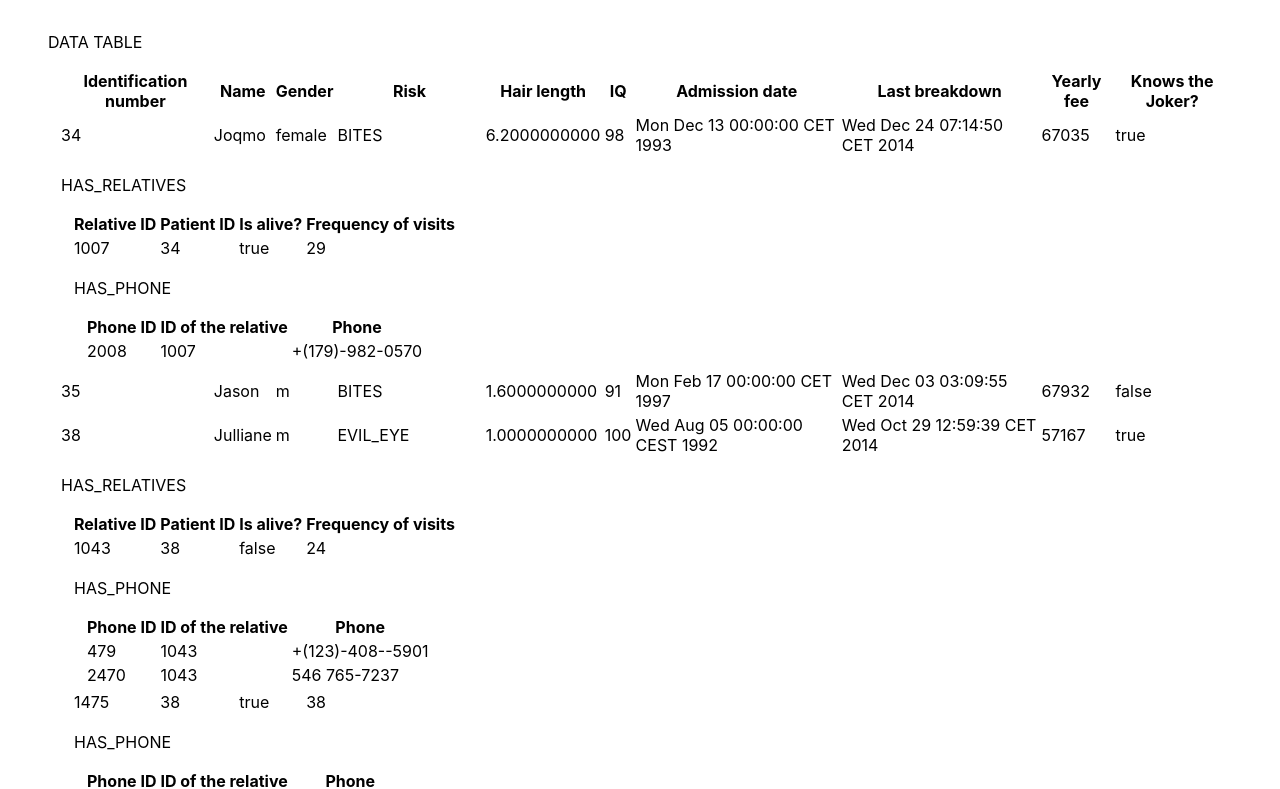
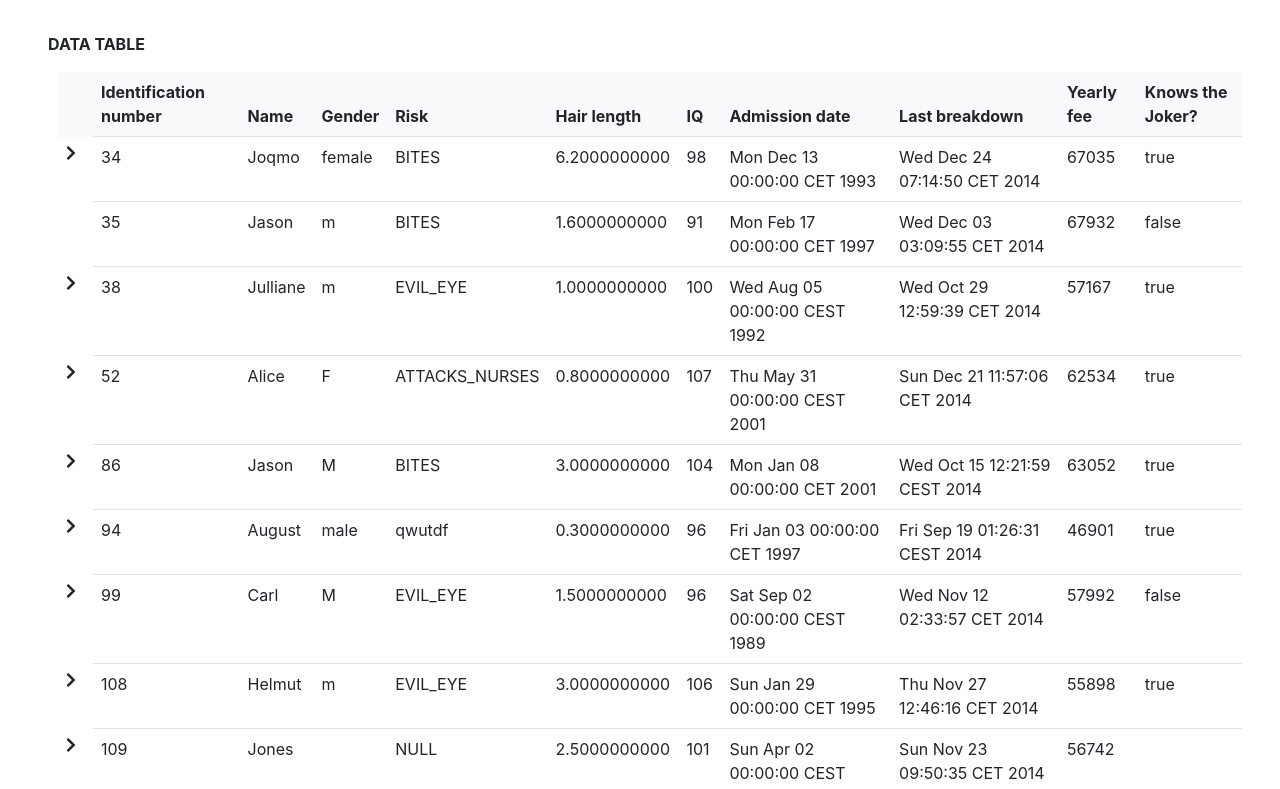
Before and after one commit to marcofriso/data-kids-table, a React (Create React App) app: page / in a window 1280 px wide. Shown: the top 789 px of the page. Built offline with nearby package versions, Linux system fonts and the light colour scheme.

Commit message:
feat: implement accordion functionality

```diff
--- a/public/index.html
+++ b/public/index.html
@@ -1,15 +1,15 @@
 <!DOCTYPE html>
 <html lang="en">
+
 <head>
   <meta charset="utf-8" />
   <link rel="icon" href="%PUBLIC_URL%/favicon.ico" />
   <meta name="viewport" content="width=device-width, initial-scale=1" />
   <meta name="theme-color" content="#000000" />
-    <meta
-      name="description"
-      content="Web site created using create-react-app"
-    />
+  <meta name="description" content="Web site created using create-react-app" />
   <link rel="apple-touch-icon" href="%PUBLIC_URL%/logo192.png" />
+  <link href="https://cdn.jsdelivr.net/npm/bootstrap@5.2.3/dist/css/bootstrap.min.css" rel="stylesheet"
+    integrity="sha384-rbsA2VBKQhggwzxH7pPCaAqO46MgnOM80zW1RWuH61DGLwZJEdK2Kadq2F9CUG65" crossorigin="anonymous">
   <!--
       manifest.json provides metadata used when your web app is installed on a
       user's mobile device or desktop. See https://developers.google.com/web/fundamentals/web-app-manifest/
@@ -24,8 +24,11 @@
       work correctly both with client-side routing and a non-root public URL.
       Learn how to configure a non-root public URL by running `npm run build`.
     -->
+
+  <script defer src="https://use.fontawesome.com/releases/v5.0.8/js/all.js"></script>
   <title>React App</title>
 </head>
+
 <body>
   <noscript>You need to enable JavaScript to run this app.</noscript>
   <div id="root"></div>
@@ -40,4 +43,5 @@
       To create a production bundle, use `npm run build` or `yarn build`.
     -->
 </body>
+
 </html>
--- a/src/App.css
+++ b/src/App.css
@@ -40,3 +40,8 @@ table {
     transform: rotate(360deg);
   }
 }
+
+.accordion-button {
+  width: 35px;
+  color: green;
+}
--- a/src/App.tsx
+++ b/src/App.tsx
@@ -1,12 +1,19 @@
-import React from "react";
+import React, { useState } from "react";
 import "./App.css";
 import Table from "./components/Table";
 import tableData from "./data/example-data.json";
 
 const App = () => {
+  const [openKidsGroupUUIDs, setOpenKidsGroupUUIDs] = useState([]);
+
   return (
     <div className="App">
-      <Table tableData={tableData} name="Data Table" />
+      <Table
+        tableData={tableData}
+        name="Data Table"
+        openKidsGroupUUIDs={openKidsGroupUUIDs}
+        setOpenKidsGroupUUIDs={setOpenKidsGroupUUIDs}
+      />
     </div>
   );
 };
--- a/src/components/Table.jsx
+++ b/src/components/Table.jsx
@@ -1,36 +1,100 @@
-import React, { Fragment } from "react";
+import React, { useState, Fragment } from "react";
 import { v4 as uuid } from "uuid";
 
-const Table = ({ tableData, name }) => {
+const Table = ({
+  tableData,
+  name,
+  openKidsGroupUUIDs,
+  setOpenKidsGroupUUIDs,
+}) => {
   const headerGroups = Object.keys(tableData[0].data);
+
+  const toggleAccordion = (kidsGroupUUID) => {
+    if (openKidsGroupUUIDs.includes(kidsGroupUUID)) {
+      setOpenKidsGroupUUIDs(
+        openKidsGroupUUIDs.filter((uuid) => uuid !== kidsGroupUUID)
+      );
+    } else {
+      // console.log(1, [...openKidsGroupUUIDs, kidsGroupUUID]);
+      // console.log(2, [...openKidsGroupUUIDs]);
+      // console.log(3, kidsGroupUUID);
+      setOpenKidsGroupUUIDs([...openKidsGroupUUIDs, kidsGroupUUID]);
+    }
+  };
 
   return (
     <>
-      <p>{name.toUpperCase()}</p>
-      <table>
-        <thead>
+      <p className="fw-bold">{name.toUpperCase()}</p>
+      <table className="table">
+        <thead className="bg-light">
           <tr>
+            <th scope="col" className="accordion-button" />
             {headerGroups.map((headerGroup) => (
-              <th key={uuid()}>{headerGroup}</th>
+              <th scope="col" key={uuid()}>
+                {headerGroup}
+              </th>
             ))}
           </tr>
         </thead>
         <tbody>
           {tableData.map((row) => (
             <Fragment key={uuid()}>
+              {Object.keys(row.kids).length ? (
+                (() => {
+                  const kidsGroupUUID = `${headerGroups[0]}-${
+                    row.data[headerGroups[0]]
+                  }`;
+                  const openAccordion =
+                    openKidsGroupUUIDs.includes(kidsGroupUUID);
+
+                  return (
+                    <>
                       <tr>
+                        <td
+                          className="accordion-button"
+                          onClick={() => toggleAccordion(kidsGroupUUID)}
+                        >
+                          <i
+                            className={
+                              openAccordion
+                                ? "fa fa-chevron-down"
+                                : "fa fa-chevron-right"
+                            }
+                          />
+                        </td>
                         {headerGroups.map((val) => (
                           <td key={uuid()}>{row.data[val]}</td>
                         ))}
                       </tr>
-              {Object.keys(row.kids) &&
+                      {openAccordion &&
                         Object.keys(row.kids).map((val) => (
-                  <tr key={uuid()}>
+                          <tr
+                            key={uuid()}
+                            display={
+                              openAccordion ? "table-row" : "display-none"
+                            }
+                          >
                             <td colSpan={headerGroups.length}>
-                      <Table tableData={row.kids[val].records} name={val} />
+                              <Table
+                                tableData={row.kids[val].records}
+                                name={val}
+                                openKidsGroupUUIDs={openKidsGroupUUIDs}
+                                setOpenKidsGroupUUIDs={setOpenKidsGroupUUIDs}
+                              />
                             </td>
                           </tr>
                         ))}
+                    </>
+                  );
+                })()
+              ) : (
+                <tr>
+                  <td className="accordion-button" />
+                  {headerGroups.map((val) => (
+                    <td key={uuid()}>{row.data[val]}</td>
+                  ))}
+                </tr>
+              )}
             </Fragment>
           ))}
         </tbody>
```
Also changed, not shown: src/index.tsx (+6 -6 lines). Lines whose indentation alone changed are shown as unchanged.
